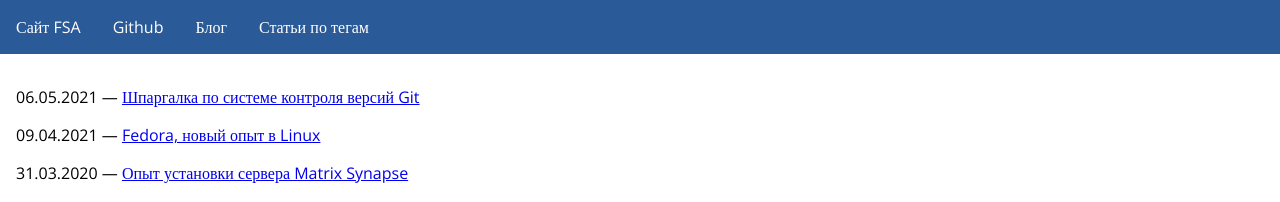
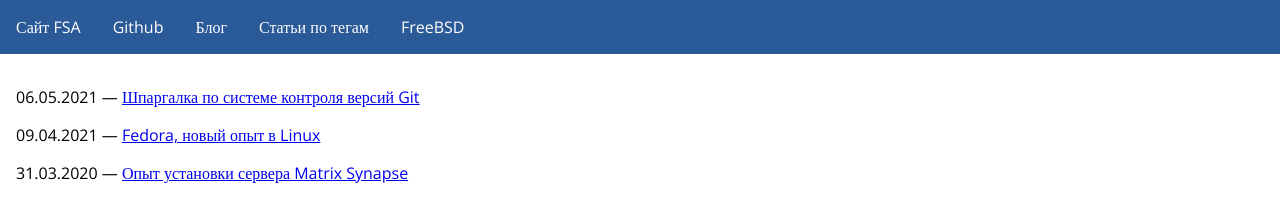
Before and after one commit to fsa/site, a Jekyll site: the page built from index.md, in a window 1280 px wide. Shown: the top 202 px of the page. Built offline with Jekyll 4.4.1, drawn with Linux system fonts in a browser that asks for light colours.

Commit message:
Ссылка на статью по FreeBSD.

```diff
--- a/_layouts/default.html
+++ b/_layouts/default.html
@@ -15,6 +15,7 @@
     <a href="https://github.com/fsa/" class="listitem">Github</a>
     <a href="/" class="listitem">Блог</a>
     <a href="/tags" class="listitem">Статьи по тегам</a>
+    <a href="/FreeBSD" class="listitem">FreeBSD</a>
 </nav>
 </header>
 <main>
```
Also changed, not shown: FreeBSD.md (renamed from FreeBSD/index.md).
